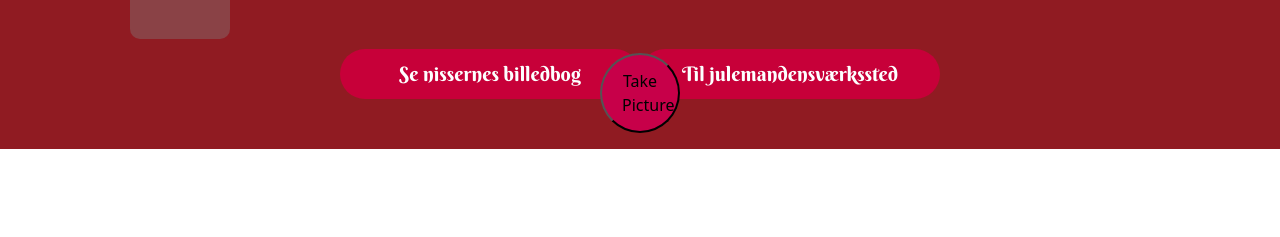
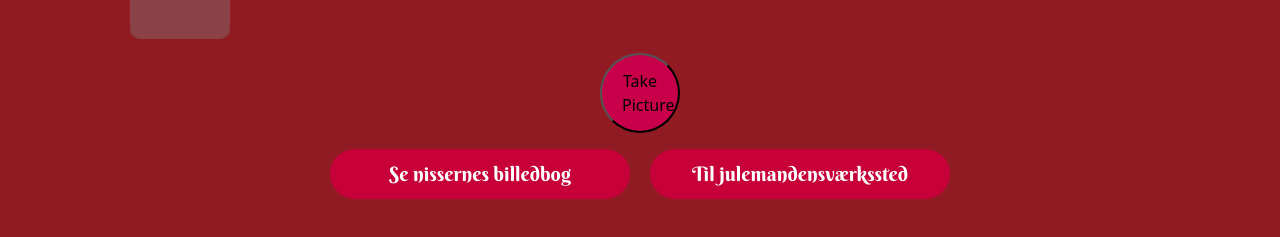
Before and after one commit to Mstudent1996/photobooth-jul, a React app: page / in a window 1280 px wide. Shown: the part 559-796 px from the top of the page. Built offline with nearby package versions, Linux system fonts and the light colour scheme; no server answers; the HTML template or start-up script is replaced by a standard one.

Commit message:
Add correct class

```diff
--- a/src/components/frontpage/FrontpageComp.jsx
+++ b/src/components/frontpage/FrontpageComp.jsx
@@ -36,7 +36,7 @@ const FrontpageComp = () => {
           </div>
         </div>
 
-        <div className={styles.btns}>
+        <div className={styles.buttons}>
 
           <Link to="/gallery">
             <button className={styles.button}>Se nissernes billedbog</button>
```
